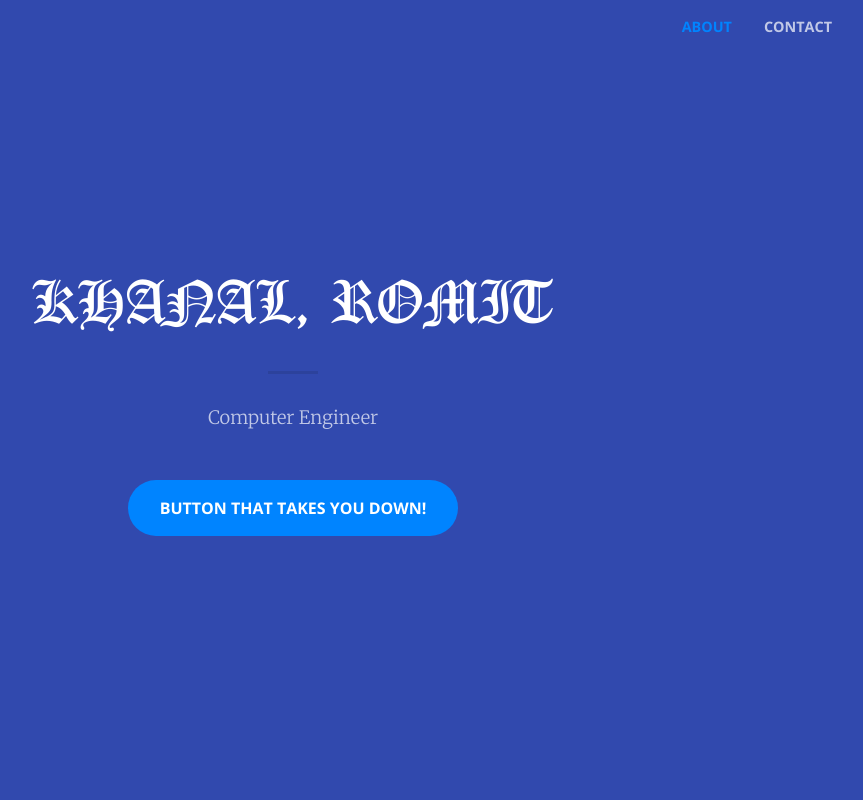
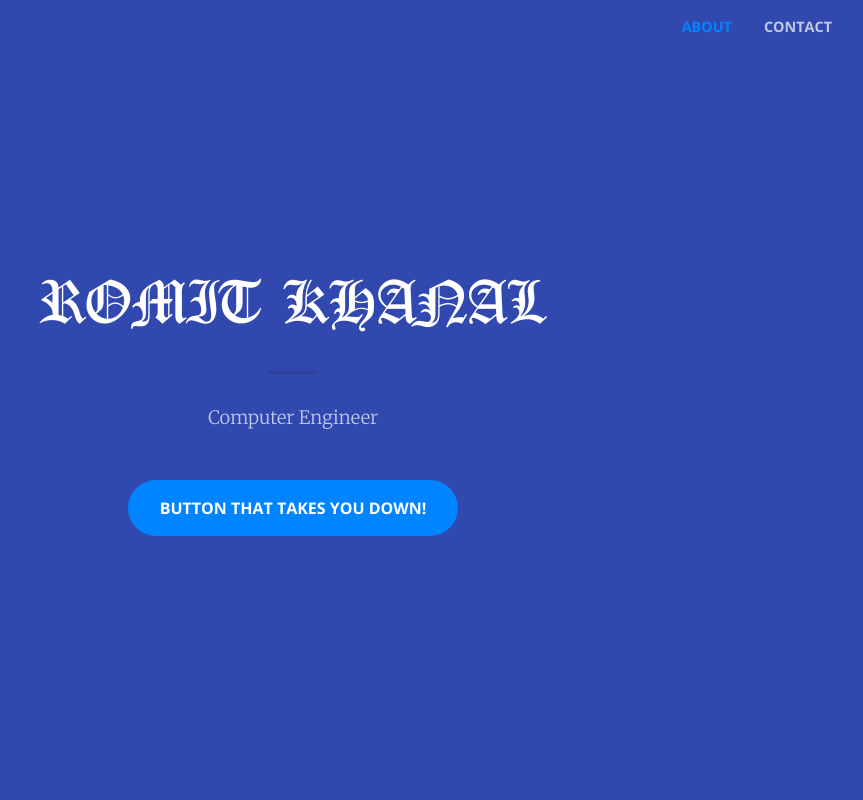
Before and after one commit to upsteer/upsteer.github.io, a plain HTML site: page index.html in a window 1280 px wide. Shown: the top 800 px of the page, without its empty margins (347-1210 px from the left). Drawn offline with nearby package versions, Linux system fonts and the light colour scheme.

Commit message:
Name change

```diff
--- a/index.html
+++ b/index.html
@@ -53,7 +53,7 @@
         <div class="row">
           <div class="col-lg-10 mx-auto">
             <h1 class="text-uppercase customFont">
-              <div>KHANAL, ROMIT</div>
+              <div>ROMIT KHANAL</div>
             </h1>
             <hr>
           </div>
```
